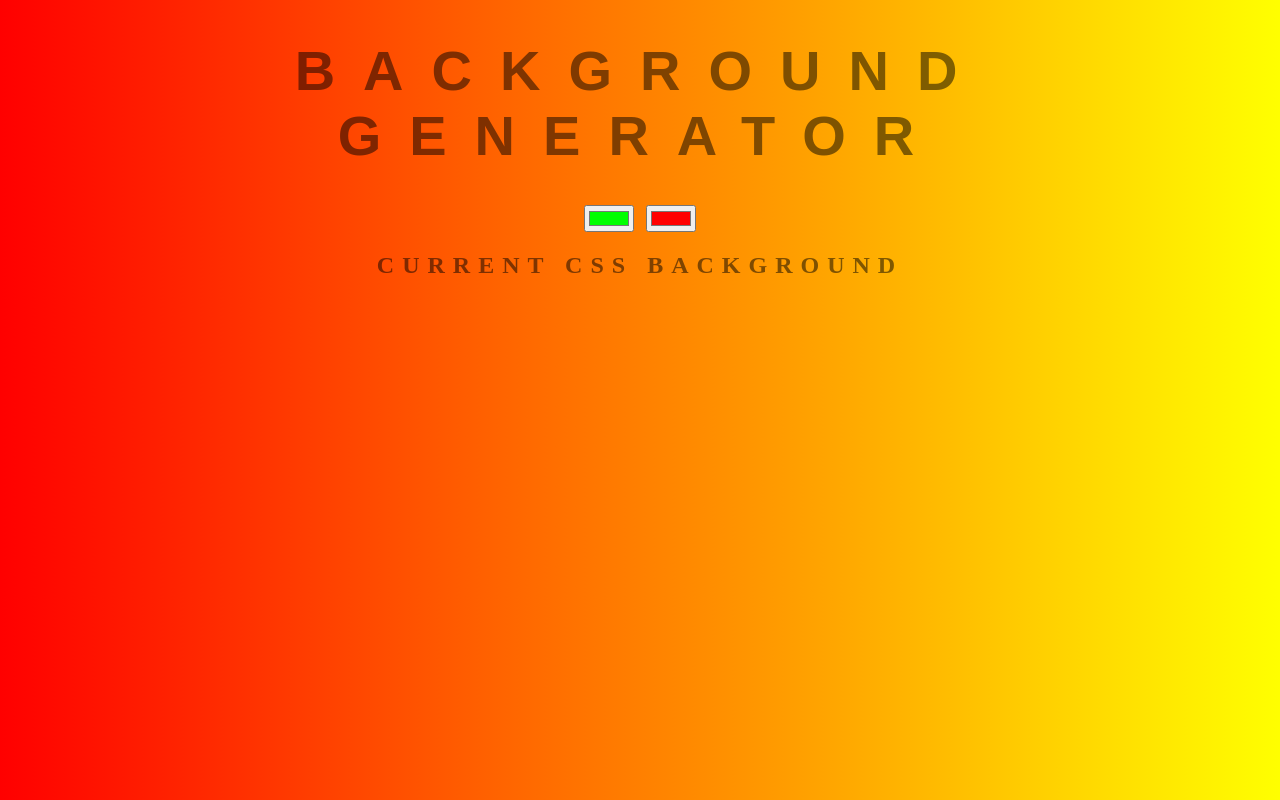
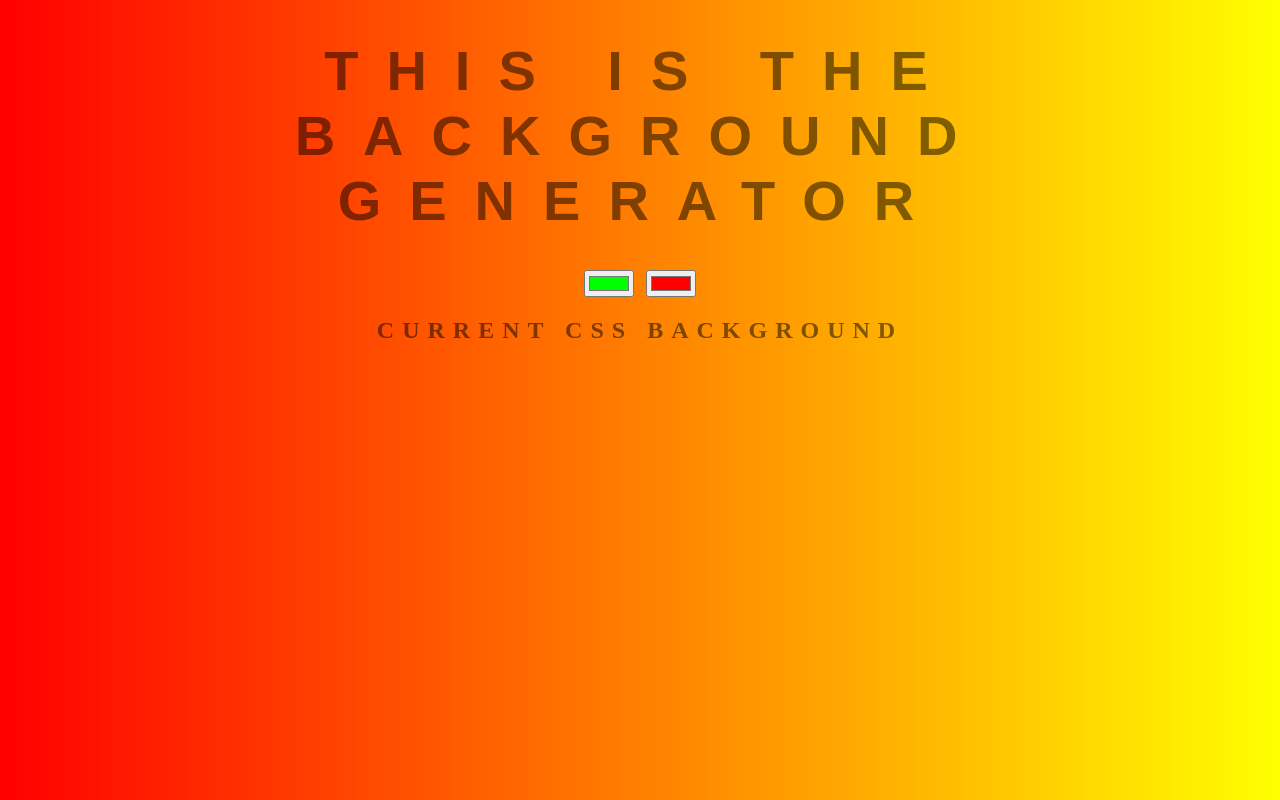
Before and after one commit to Ryozen7/background-generator, a plain HTML site: page index.html in a window 1280 px wide. Drawn offline with Linux system fonts and the light colour scheme.

Commit message:
Changing Text

```diff
--- a/index.html
+++ b/index.html
@@ -5,7 +5,7 @@
 	<link rel="stylesheet" type="text/css" href="style.css">
 </head>
 <body id="gradient">
-	<h1>Background Generator</h1>
+	<h1>This is the Background Generator</h1>
 	<input class="color1" type="color" name="color1" value="#00ff00">
 	<input class="color2" type="color" name="color2" value="#ff0000">
 	<h2>Current CSS Background</h2>
```
